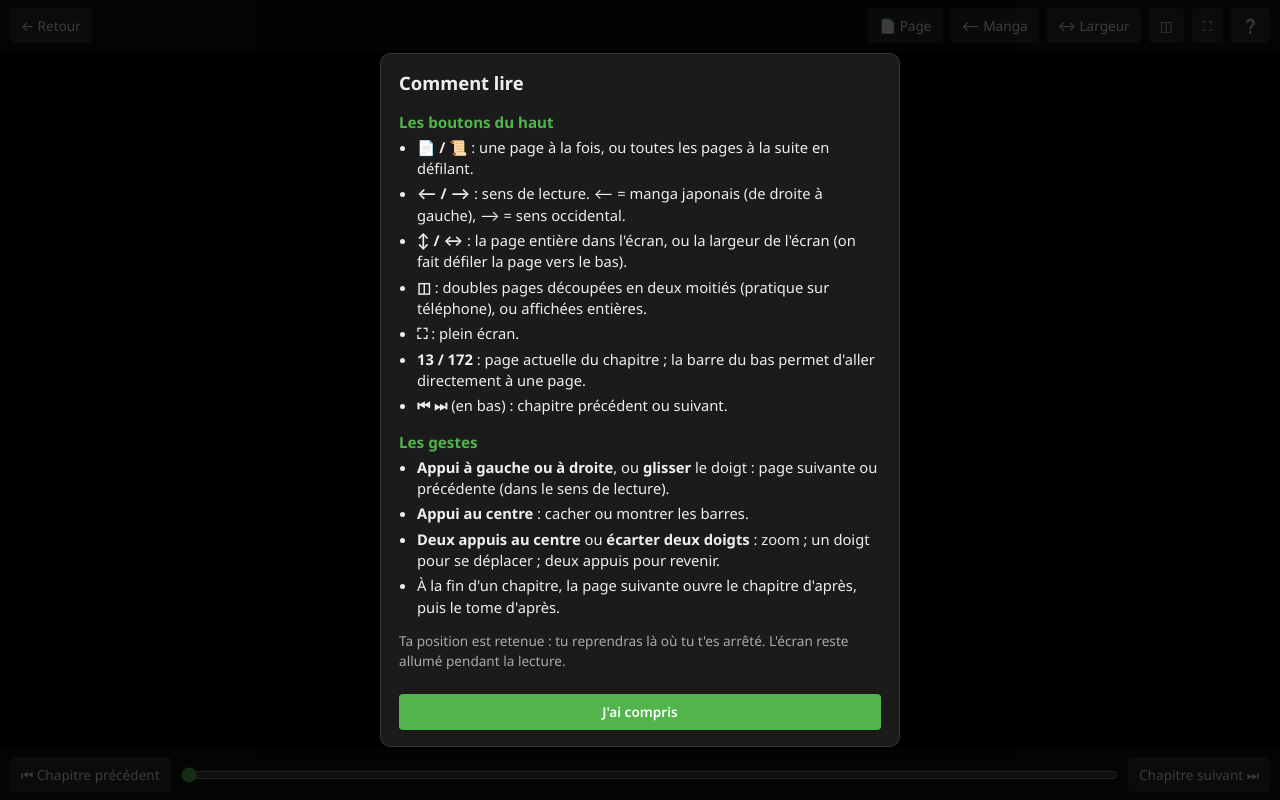
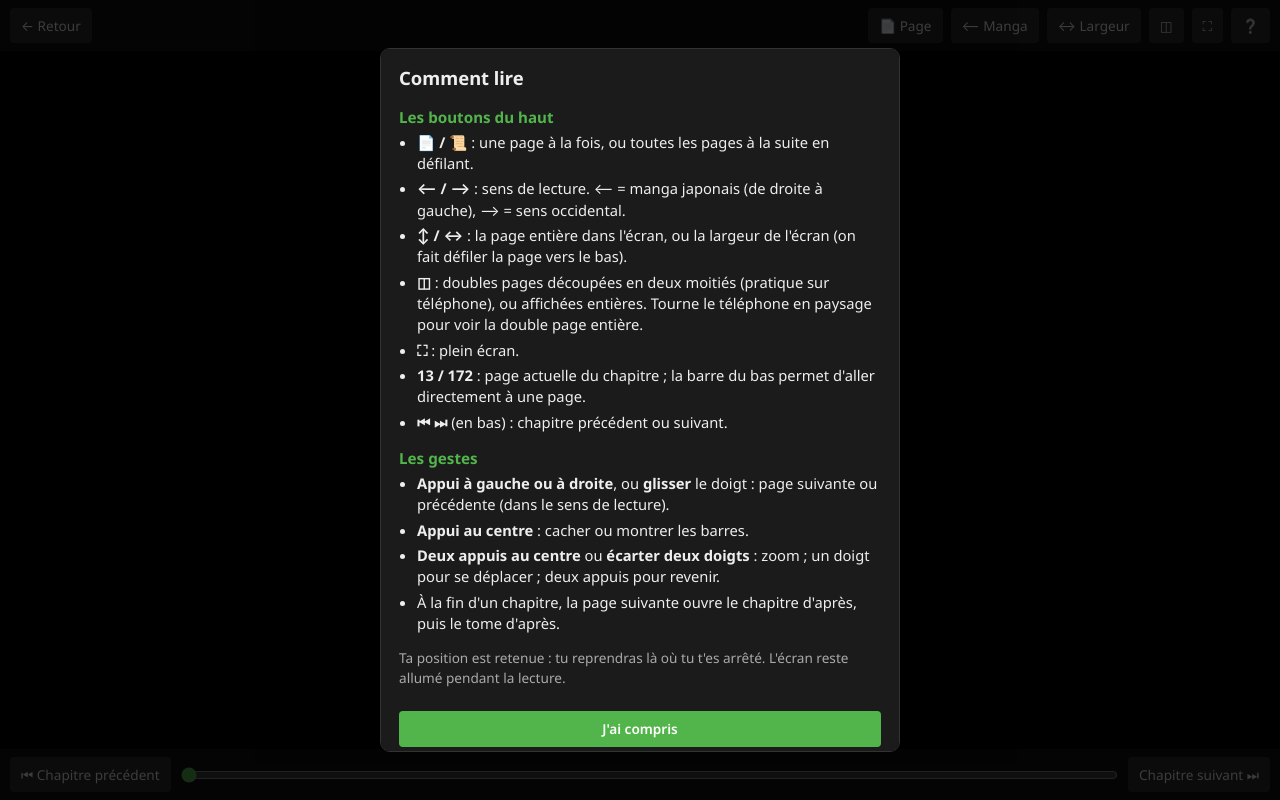
Before and after one commit to mouflo/MouFlanga, a Python web app: template templates/lecteur.html in a window 1280 px wide. Run offline with Jinja, Linux system fonts and the light colour scheme; the template is opened without the code that fills it, so the values that code supplies are empty.

Commit message:
Lecteur : en paysage, la double page s'affiche entière
Co-Authored-By: Claude Opus 5.5 <noreply@anthropic.com>
Claude-Session: https://claude.ai/code/session_019jd7bFnsnV7dE7F7voaq7N

```diff
--- a/templates/lecteur.html
+++ b/templates/lecteur.html
@@ -37,7 +37,7 @@
             <li><b>📄 / 📜</b> : une page à la fois, ou toutes les pages à la suite en défilant.</li>
             <li><b>⟵ / ⟶</b> : sens de lecture. ⟵ = manga japonais (de droite à gauche), ⟶ = sens occidental.</li>
             <li><b>↕ / ↔</b> : la page entière dans l'écran, ou la largeur de l'écran (on fait défiler la page vers le bas).</li>
-            <li><b>◫</b> : doubles pages découpées en deux moitiés (pratique sur téléphone), ou affichées entières.</li>
+            <li><b>◫</b> : doubles pages découpées en deux moitiés (pratique sur téléphone), ou affichées entières. Tourne le téléphone en paysage pour voir la double page entière.</li>
             <li><b>⛶</b> : plein écran.</li>
             <li><b>13 / 172</b> : page actuelle du chapitre ; la barre du bas permet d'aller directement à une page.</li>
             <li><b>⏮ ⏭</b> (en bas) : chapitre précédent ou suivant.</li>
--- a/ui/lecteur.js
+++ b/ui/lecteur.js
@@ -70,7 +70,9 @@
       var el = $('scroll').children[n]; if (el) el.scrollIntoView();
     }
   }
-  function coupee() { return mode === 'page' && large && double === 'decoupe'; }
+  // Doubles pages découpées seulement en portrait : téléphone tourné en paysage = double page entière
+  function portrait() { var st = $('stage'); return st.clientHeight > st.clientWidth; }
+  function coupee() { return mode === 'page' && large && double === 'decoupe' && portrait(); }
   function next() {
     if (coupee() && demi === 0) { demi = 1; majDouble(); remiseZoom(); return; }   // 2e moitié de la double page
     if (page < count - 1) go(page + 1); else if (idx < chapters.length - 1) openChapter(idx + 1); else showToast('Dernier chapitre terminé 🎉');
```
